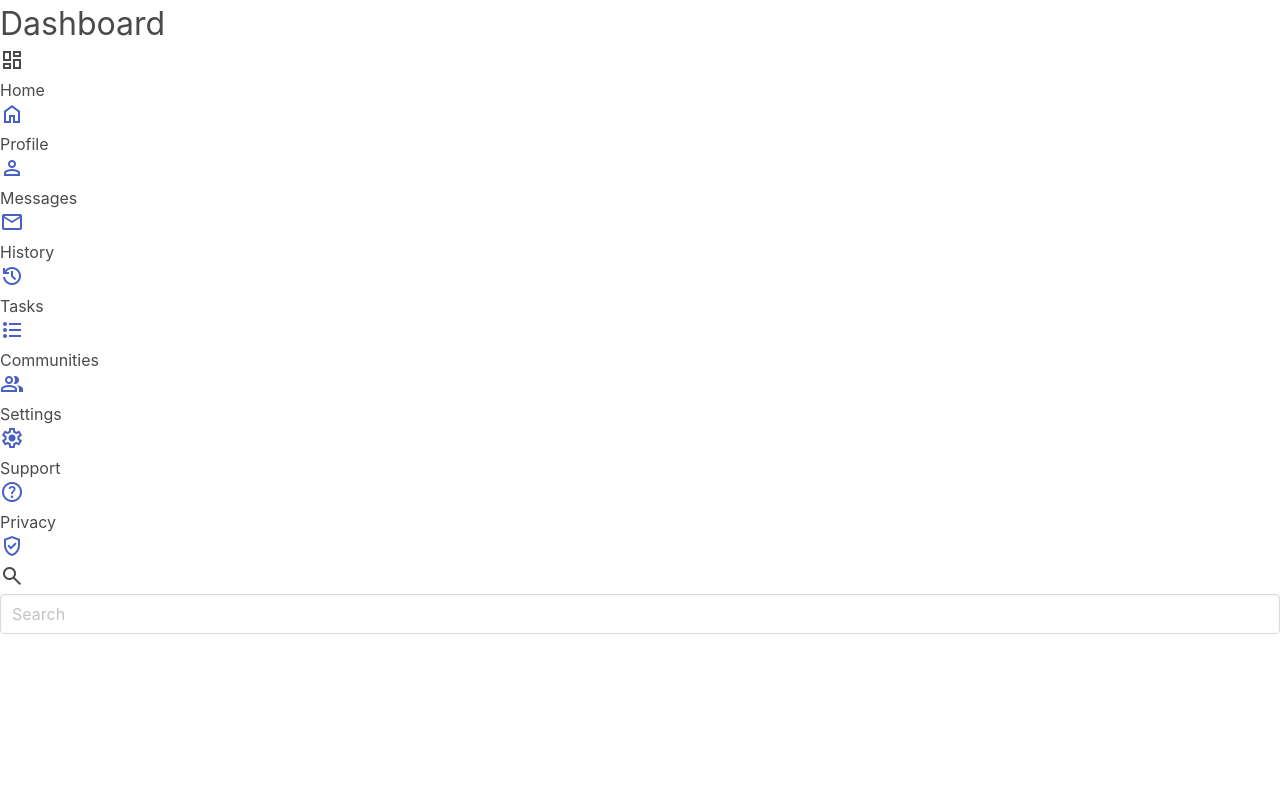
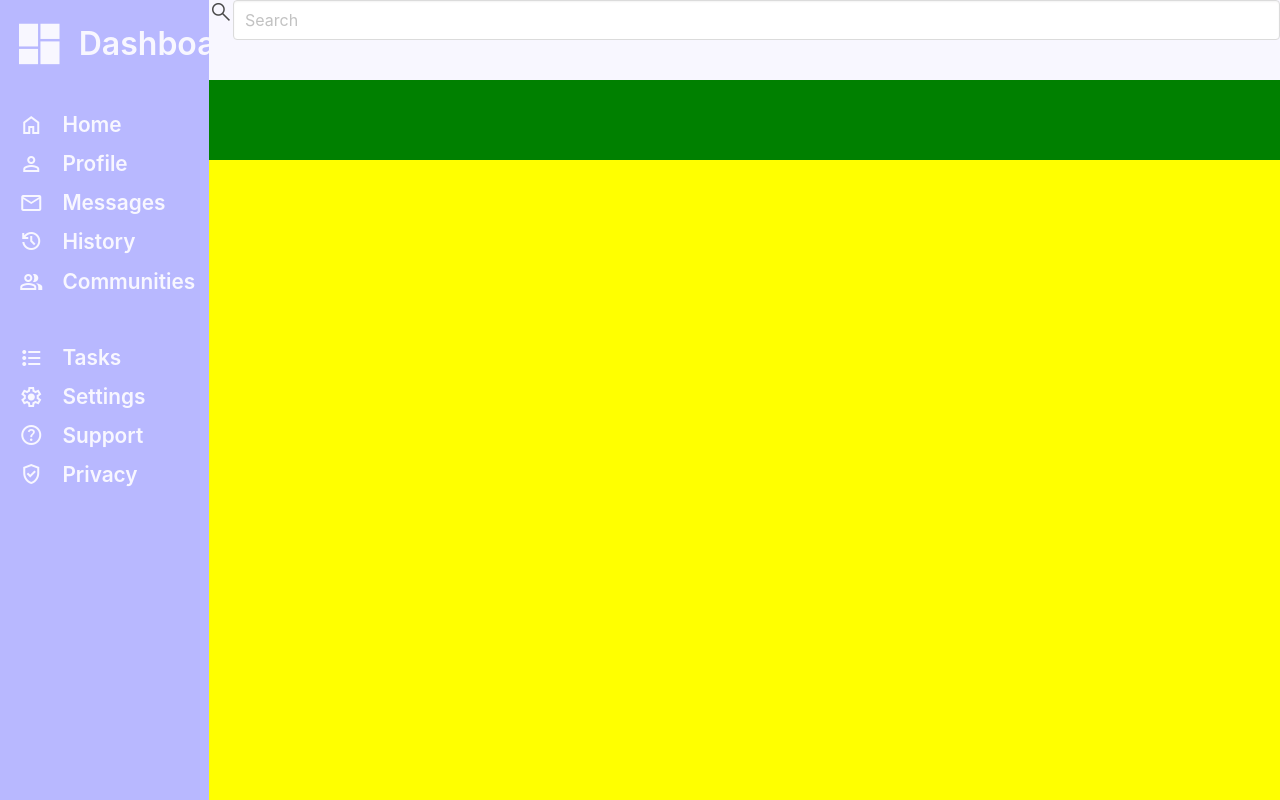
Before and after one commit to anshvijay28/AdminDashboard, a plain HTML site: page index.html in a window 1280 px wide. Drawn offline with nearby package versions, Linux system fonts and the light colour scheme.

Commit message:
no changes

```diff
--- a/styles.css
+++ b/styles.css
@@ -1,4 +1,107 @@
-.button {
-    margin-top: 40vh;
+html {
+    font-family: 'Roboto', sans-serif;
+    font-size: 100%;
+}
 
+body {
+    display: grid;
+    height: 100vh;
+    width: 100vw;
+    grid-template-columns: repeat(10 1fr);
+    grid-template-rows: repeat(20, 1fr);
 }
+
+.sidebar {
+    display: grid;
+    grid-template-rows: repeat(20, 1fr);
+    background-color: #b8b8ff;
+    grid-row-start: 1;
+    grid-row-end: 21;
+    grid-column-start: 1;
+    grid-column-end: 3;
+    gap: 1vh;
+    padding-top: 4vh;
+}
+.searchbar-area {
+    display: flex;
+    background-color: #f8f7ff;
+    grid-row-start: 1;
+    grid-row-end: 3;
+    grid-column-start: 3;
+    grid-column-end: 11;
+}
+.user-greeting {
+    background-color: green;
+    grid-row-start: 3;
+    grid-row-end: 5;
+    grid-column-start: 3;
+    grid-column-end: 11;
+}
+.content {
+    background-color: yellow;
+    grid-row-start: 5;
+    grid-row-end: 21;
+    grid-column-start: 3;
+    grid-column-end: 11;
+}
+
+.holder {
+    display: flex;
+    align-items: center;
+    position: relative;
+    /* border: solid black; */
+}
+.dashboard-option {
+    position: absolute;
+    font-size: 1.3rem;
+    font-weight: 600;
+    color: #f8f7ff;
+    left: calc(1.5vw + 24px + 1.5vw);
+}
+
+.icon {
+    position: absolute;
+    color:#f8f7ff;
+    left: 1.5vw;
+}
+#communities {
+    grid-row: 7 / span 2;
+    align-self: flex-start;
+    margin-top: 2.1vh;
+}
+
+#dashboard-text {
+    position: absolute;
+    left: calc(1.2vw + 48px + 1.2vw);
+}
+
+.dashboardIcon {
+    font-variation-settings:
+    'FILL' 1,
+    'wght' 700,
+    'GRAD' 0,
+    'opsz' 48;
+    font-size: 48px !important;
+    color:#f8f7ff;
+    position: absolute;
+    left: 1.2vw;
+}
+
+.dashboard-holder {
+    grid-row: 1 /span 2;
+    align-self: flex-start;
+    margin-top: 1.5vh;
+    padding-left: 1.2vw;
+}
+
+.searchbar {
+    border-radius: 2vw;
+}
+
+#searchIcon {
+    font-variation-settings:
+    'FILL' 0,
+    'wght' 400,
+    'GRAD' 0,
+    'opsz' 48;
+}
```
